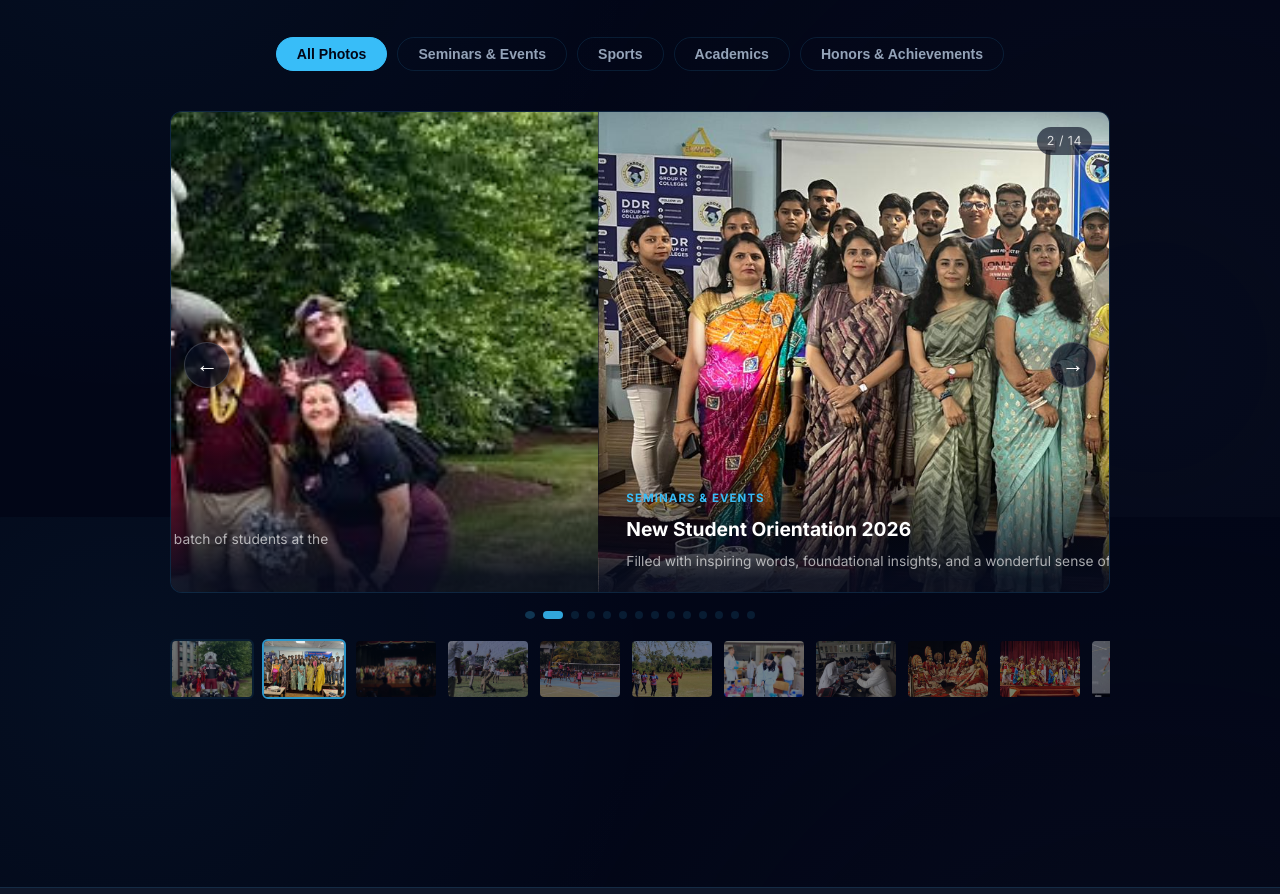
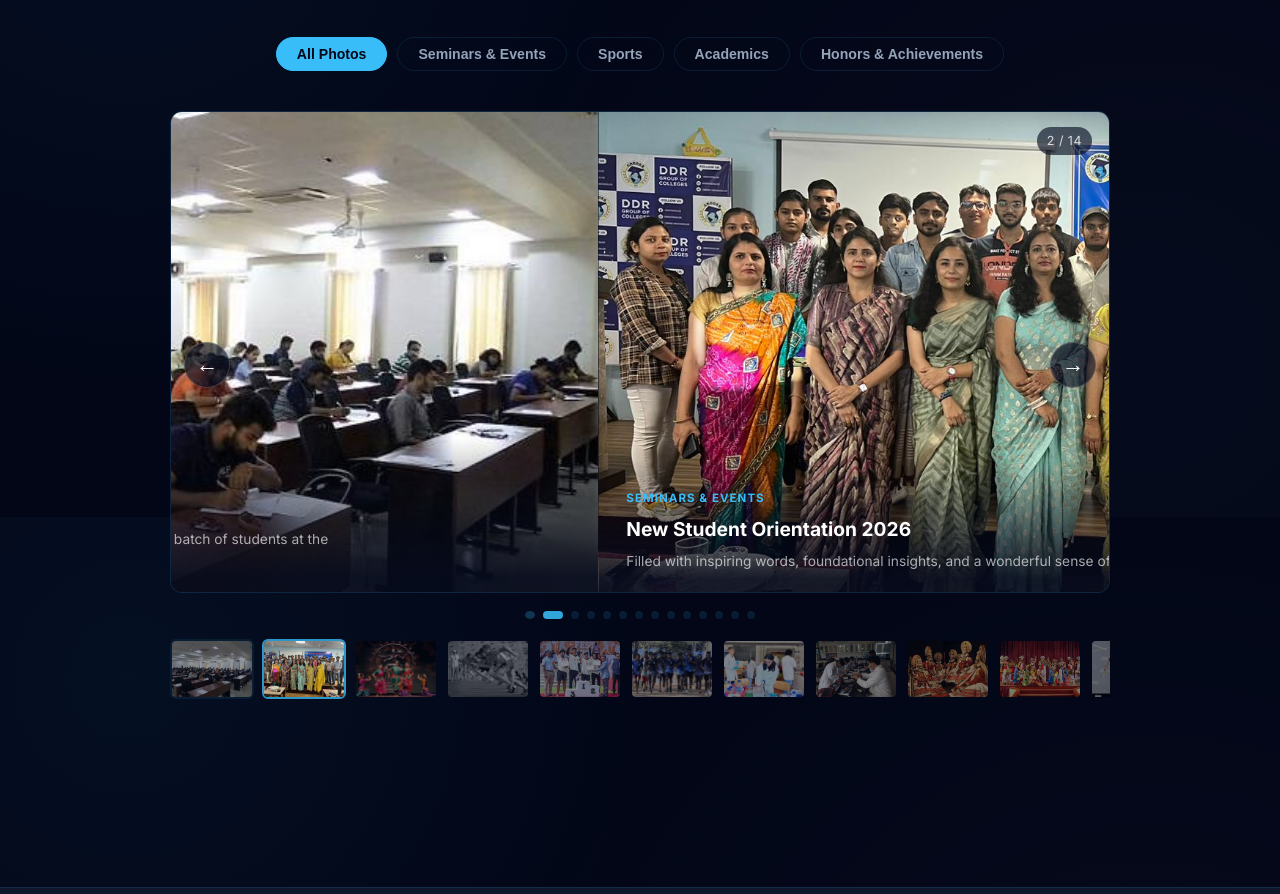
Before and after one commit to nishashetty121/demo-college-website, a plain HTML site: page pcs-website/gallery.html in a window 1280 px wide. Shown: the part 283-1177 px from the top of the page. Drawn offline with Linux system fonts and the light colour scheme.

Commit message:
update gallery again

```diff
--- a/pcs-website/gallery.html
+++ b/pcs-website/gallery.html
@@ -251,22 +251,22 @@
     <script>
     // ── Photo data ───────────────────────────────────────────────────────────
     const PHOTOS = [
-        { src: "photos demo/images.jfif", alt: "Orientation Day 1", category: "events",
+        { src: "photos demo/orient1.jpeg", alt: "Orientation Day 1", category: "events",
           event: "New Student Orientation 2026",
           desc: "The journey to excellence begins here! We officially welcomed our newest batch of students at the 2026 Orientation Programme." },
         { src: "photos demo/DDR-Orientation-Day-2023-8.jpg", alt: "Orientation Day 2", category: "events",
           event: "New Student Orientation 2026",
           desc: "Filled with inspiring words, foundational insights, and a wonderful sense of community." },
-        { src: "photos demo/annualday.jfif", alt: "Annual Prize Day", category: "achievements",
+        { src: "photos demo/newannual.jfif", alt: "Annual Prize Day", category: "achievements",
           event: "Annual Prize Day & Honors Ceremony",
           desc: "Celebrating the best of Pinecrest! Outstanding students were honored for academic excellence and leadership." },
-        { src: "photos demo/athletic1.jfif", alt: "Athletics 1", category: "sports",
+        { src: "photos demo/athlenew.jfif", alt: "Athletics 1", category: "sports",
           event: "Inter-House Athletics Carnival",
           desc: "Strength, speed, and sportsmanship! Students from all four houses came together for a thrilling day of track and field." },
-        { src: "photos demo/athletic2.jfif", alt: "Athletics 2", category: "sports",
+        { src: "photos demo/prixe.jfif", alt: "Athletics 2", category: "sports",
           event: "Inter-House Athletics Carnival",
           desc: "The competitive yet joyful spirit on display was a testament to Pinecrest's robust sports culture." },
-        { src: "photos demo/athletic3.jfif", alt: "Athletics 3", category: "sports",
+        { src: "photos demo/run.jfif", alt: "Athletics 3", category: "sports",
           event: "Inter-House Athletics Carnival",
           desc: "Every house gave their all — proving that at Pinecrest, sport is as important as scholarship." },
         { src: "photos demo/Science-IA-Days-NB.webp", alt: "Science Lab 1", category: "academics",
@@ -287,7 +287,7 @@
         { src: "photos demo/culture4.jfif", alt: "Cultural Fest 4", category: "events",
           event: "Cultural Fest 2026",
           desc: "The stage came alive with color and energy as students from every grade took their moment in the spotlight." },
-        { src: "photos demo/gradu1.jfif", alt: "Graduation 1", category: "achievements",
+        { src: "photos demo/finalgradu.jfif", alt: "Graduation 1", category: "achievements",
           event: "Graduation Day Ceremony",
           desc: "A proud milestone for every student, parent, and teacher! Our graduating class of 2026 walked across the stage with beaming smiles." },
         { src: "photos demo/gradua2.jfif", alt: "Graduation 2", category: "achievements",
```
Also changed, not shown: pcs-website/photos demo/athlenew.jfif (added), pcs-website/photos demo/finalgradu.jfif (added), pcs-website/photos demo/newannual.jfif (added), pcs-website/photos demo/orient1.jpeg (added), pcs-website/photos demo/prixe.jfif (added), pcs-website/photos demo/run.jfif (added).
